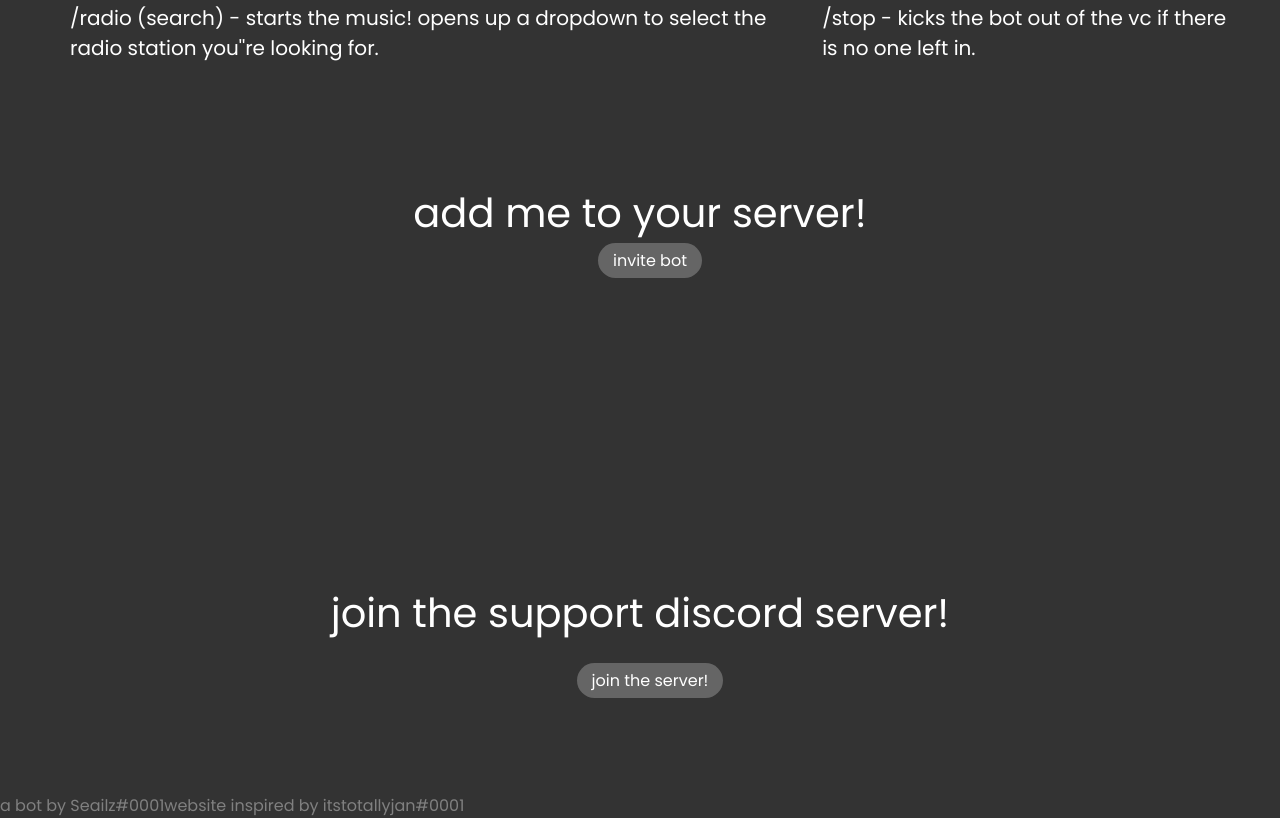
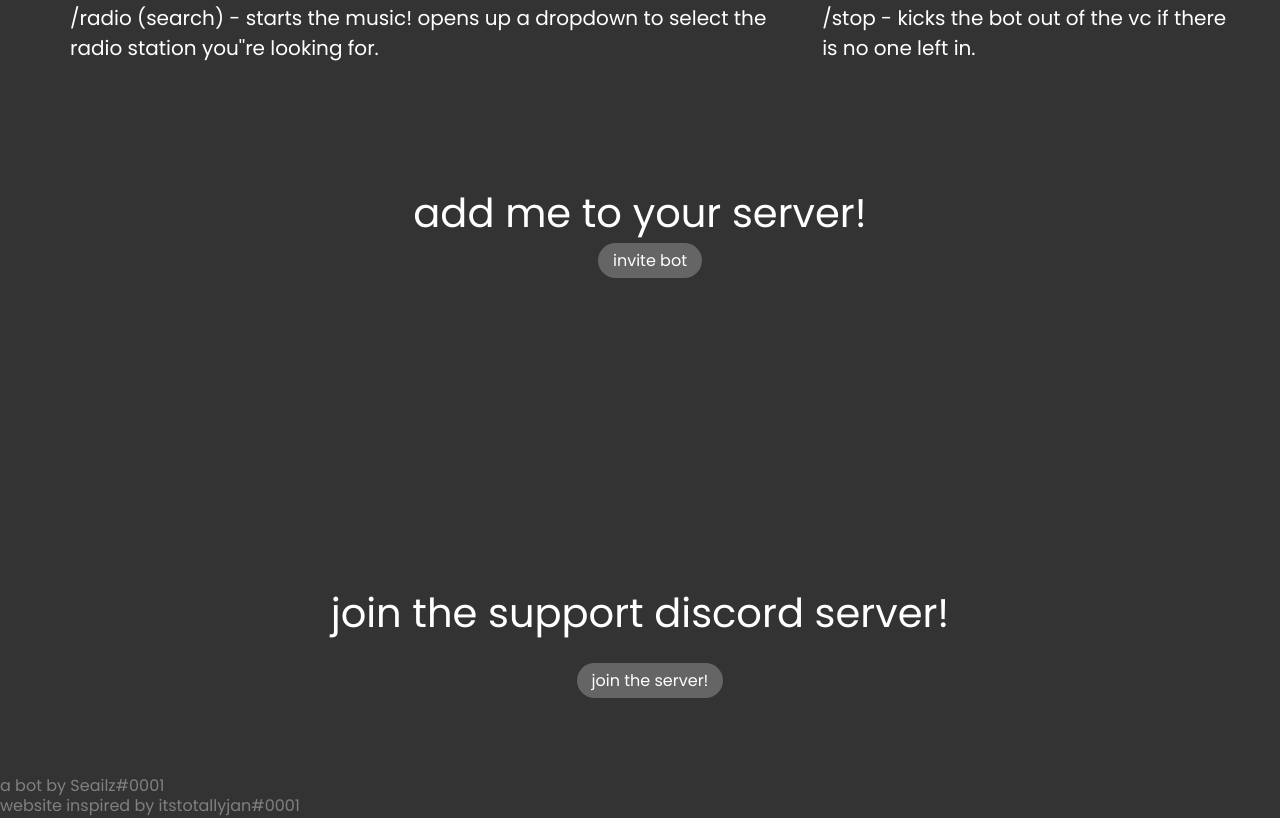
Before and after one commit to ice-games/Typercord.ssite, a plain HTML site: page index.html in a window 1280 px wide. Shown: the part 707-1525 px from the top of the page. Drawn offline with Linux system fonts and the light colour scheme.

Commit message:
feat: changed urls and comments

```diff
--- a/index.html
+++ b/index.html
@@ -40,8 +40,10 @@
             </ul>
         </section>
     </body>
+    <footer style="position:absolute; display:flex; justify-content: center; align-items: flex-end; margin:80px 0px">
+        <p style="color:gray">a bot by Seailz#0001</p>
+    </footer>
     <footer style="position:absolute; display:flex; justify-content: center; align-items: flex-end; margin:100px 0px">
-        <p style="color:gray">a bot by Seailz#0001</p>
         <p style="color:gray">website inspired by itstotallyjan#0001</p>
     </footer>
 </html>
```
